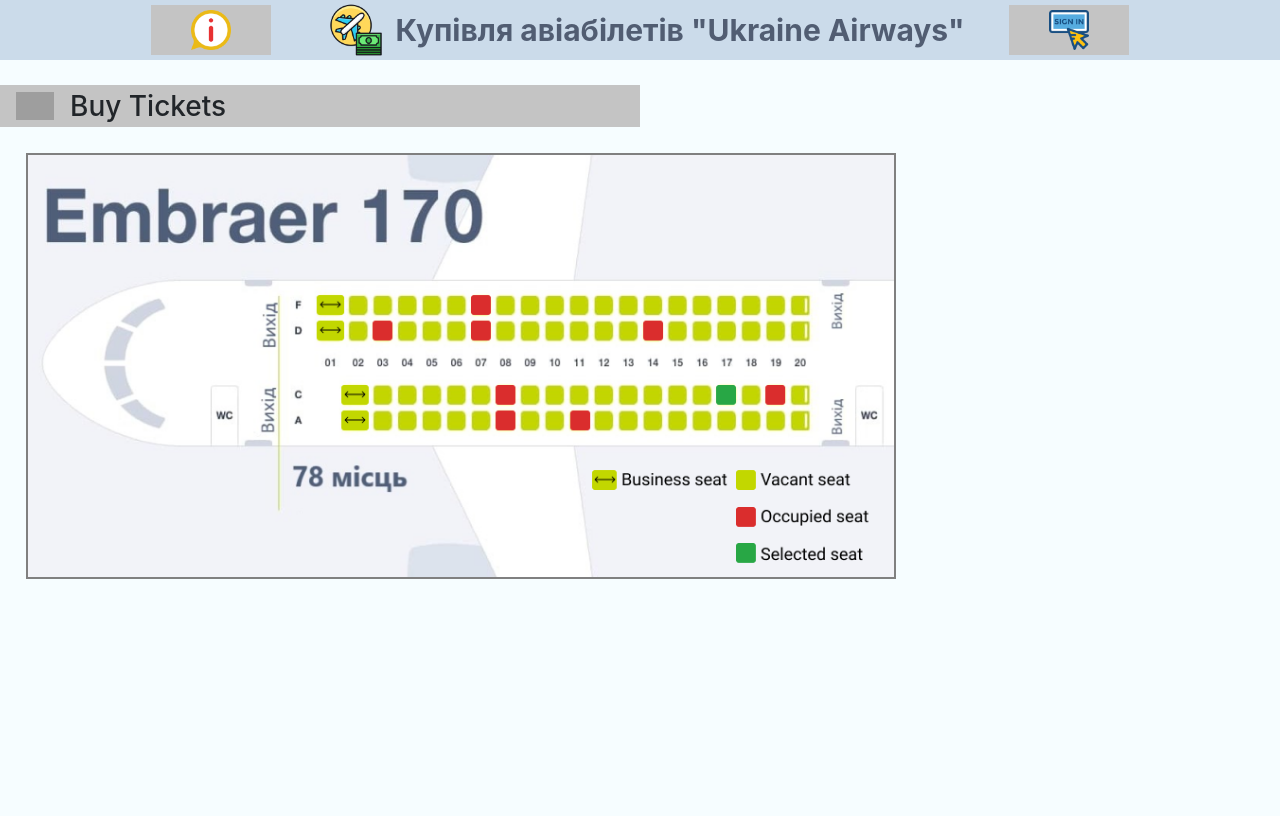
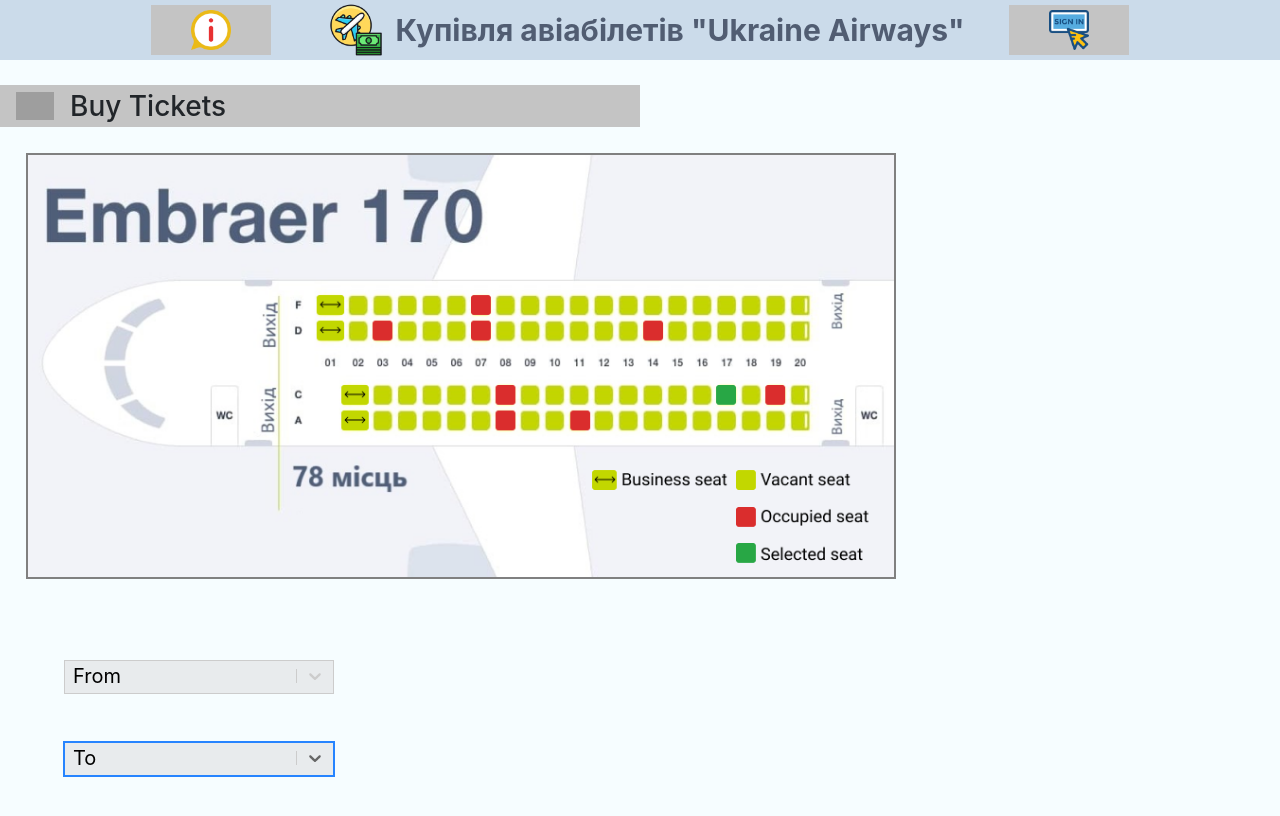
Before and after one commit to dream-team-ALNM/airlines, a React (Create React App) app in the folder frontend/: page / in a window 1280 px wide. Shown: the top 816 px of the page. Built offline with nearby package versions, Linux system fonts and the light colour scheme; grey boxes are pictures that could not be loaded.

Commit message:
Added select-from-to

```diff
--- a/frontend/package.json
+++ b/frontend/package.json
@@ -23,6 +23,7 @@
     "react-redux": "7.2.4",
     "react-router-dom": "5.2.0",
     "react-scripts": "4.0.3",
+    "react-select": "5.1.0",
     "typescript": "4.1.5"
   },
   "devDependencies": {
--- /dev/null
+++ b/frontend/src/common/interfaces/components/option.interface.ts
@@ -0,0 +1,4 @@
+export interface IOption {
+  value: string;
+  label: string;
+}
--- a/frontend/src/components/buy-tickets/index.tsx
+++ b/frontend/src/components/buy-tickets/index.tsx
@@ -1,19 +1,71 @@
 import { Menu, Label } from 'components/common';
 import buyTicketsIcon from '../../assets/img/buy-tickets.png';
 import airplaneSeats from '../../assets/img/airplane-seats.png';
+import { IOption } from '../../common/interfaces/components/option.interface';
+import SelectFromTo from './select-from-to';
 import { getAllowedClasses } from 'helpers';
 
 import styles from './styles.module.scss';
 
-const BuyTickets: React.FC = () => (
+const BuyTickets: React.FC = () => {
+  //   const { username, repos, currentRepo } = useAppSelector(
+  //     (state) => state.github,
+  //   );
+  //   const dispatch = useAppDispatch();
+  const handleSelectChange = (selectedOption: IOption | null): void => {
+    // if (selectedOption) {
+    //   dispatch(githubActions.setCurrentRepo(selectedOption.value));
+    // }
+    // eslint-disable-next-line no-console
+    console.log(selectedOption?.value);
+  };
+
+  const getOptions = (): IOption[] | undefined => {
+    return [
+      { value: 'Dnipro', label: 'Дніпро' },
+      { value: 'Donetsk', label: 'Донецьк' },
+      { value: 'Ivano-Frankivsk', label: 'Івано-Франківськ' },
+      { value: 'Kyiv-Borispil', label: 'Київ-Бориспіль' },
+      { value: 'Kyiv-Zhylani', label: 'Київ-Жуляни' },
+      { value: 'Lviv', label: 'Львів' },
+      { value: 'Odesa', label: 'Одеса' },
+      { value: 'Poltava', label: 'Полтава' },
+      { value: 'Chernovtsi', label: 'Черновці' },
+      { value: 'Charkiv', label: 'Харків' },
+      { value: 'Cherson', label: 'Херсон' },
+    ];
+    // if (!repos) {
+    //   return;
+    // }
+    // return repos.map((repo) => ({
+    //   value: repo,
+    //   label: repo,
+    // }));
+  };
+  return (
     <>
       <Menu />
       <Label name="Buy Tickets" iconPath={buyTicketsIcon} />
+      <div className={getAllowedClasses(styles.buyTicketsContainer)}>
         <img
           src={airplaneSeats}
           className={getAllowedClasses(styles.airplaneSeatsImage)}
         />
+        <div className={getAllowedClasses(styles.buyTicketsForms)}>
+          <SelectFromTo
+            options={getOptions()}
+            handleSelectChange={handleSelectChange}
+            placeholder="From"
+          />
+          <SelectFromTo
+            options={getOptions()}
+            handleSelectChange={handleSelectChange}
+            placeholder="To"
+          />
+        </div>
+      </div>
     </>
   );
+};
 
 export default BuyTickets;
--- /dev/null
+++ b/frontend/src/components/buy-tickets/select-from-to/index.tsx
@@ -0,0 +1,28 @@
+import Select from 'react-select';
+import { IOption } from '../../../common/interfaces/components/option.interface';
+import selectFromToStyles from '../select-from-to/select-from-to-styles';
+
+type Props = {
+  handleSelectChange(selectedOption: IOption | null): void;
+  options: IOption[] | undefined;
+  placeholder: string;
+};
+
+const SelectFromTo: React.FC<Props> = ({
+  handleSelectChange,
+  options,
+  placeholder,
+}) => (
+  <Select
+    className="mt-4 mb-5"
+    onChange={handleSelectChange}
+    options={options}
+    placeholder={placeholder}
+    styles={selectFromToStyles}
+    isClearable
+    isSearchable
+    autoFocus
+  />
+);
+
+export default SelectFromTo;
--- /dev/null
+++ b/frontend/src/components/buy-tickets/select-from-to/select-from-to-styles.ts
@@ -0,0 +1,53 @@
+/* eslint-disable @typescript-eslint/no-explicit-any */
+
+export default {
+  option: (provided: any): any => ({
+    ...provided,
+    fontSize: '1.25rem',
+    padding: '0.2rem',
+  }),
+
+  control: (provided: any): any => ({
+    ...provided,
+    background: '#E8EBED',
+    margin: '0.5rem 2rem',
+    minHeight: '30px',
+    height: '30px',
+    width: 270,
+    borderRadius: '0',
+    fontFamily:
+      // eslint-disable-next-line @typescript-eslint/quotes
+      "-apple-system, BlinkMacSystemFont, 'Segoe UI', Roboto, Oxygen, Ubuntu, Cantarell, 'Open Sans', 'Helvetica Neue', sans-serif",
+    fontSize: 20,
+    paddingBottom: '2rem',
+  }),
+
+  valueContainer: (provided: any): any => ({
+    ...provided,
+    height: '30px',
+    padding: '0 6px',
+  }),
+
+  input: (provided: any): any => ({
+    ...provided,
+    margin: '0px',
+  }),
+
+  indicatorsContainer: (provided: any): any => ({
+    ...provided,
+    height: '30px',
+  }),
+
+  noOptionsMessage: (provided: any): any => ({
+    ...provided,
+    height: '20px',
+    display: 'flex',
+    flexDirection: 'column',
+    justifyContent: 'center',
+  }),
+
+  placeholder: (provided: any): any => ({
+    ...provided,
+    color: 'black',
+  }),
+};
--- a/frontend/src/components/buy-tickets/styles.module.scss
+++ b/frontend/src/components/buy-tickets/styles.module.scss
@@ -1,5 +1,19 @@
-.airplaneSeatsImage {
-  width: 68%;
-  margin: 2%;
-  border: 2px solid gray;
+.buyTicketsContainer {
+  display: flex;
+  flex-flow: row wrap;
+
+  .airplaneSeatsImage {
+    width: 68%;
+    margin: 2%;
+    border: 2px solid gray;
+  }
+
+  .buyTicketsForms {
+    padding: 2rem;
+    .buyTicketsFrom {
+      background-color: #e8ebed !important;
+      border: 1px solid #e8ebed;
+      color: black;
+    }
+  }
 }
```
Also changed, not shown: 1 other file (tests, documents, lock files or other folders). Lines whose indentation alone changed are shown as unchanged.
